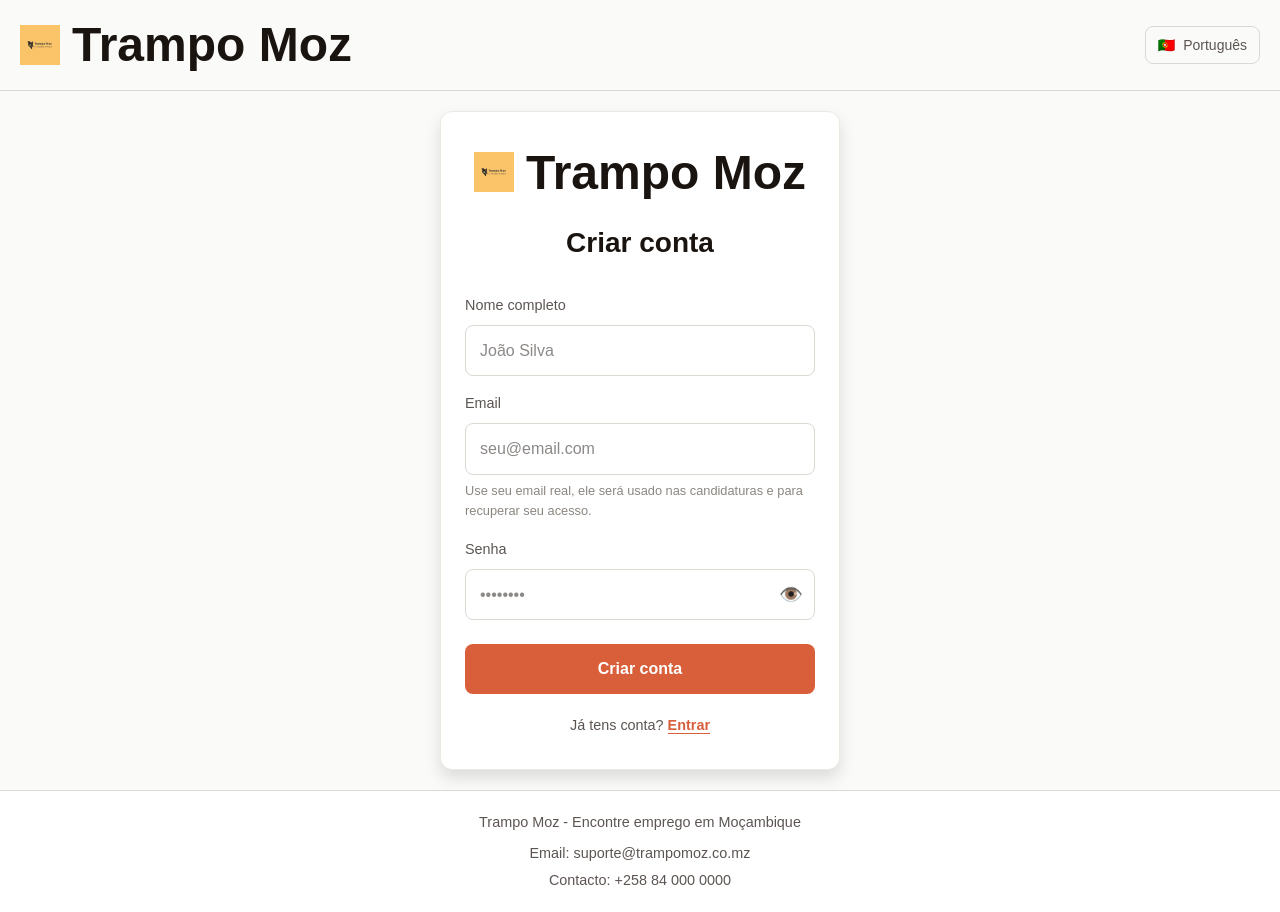
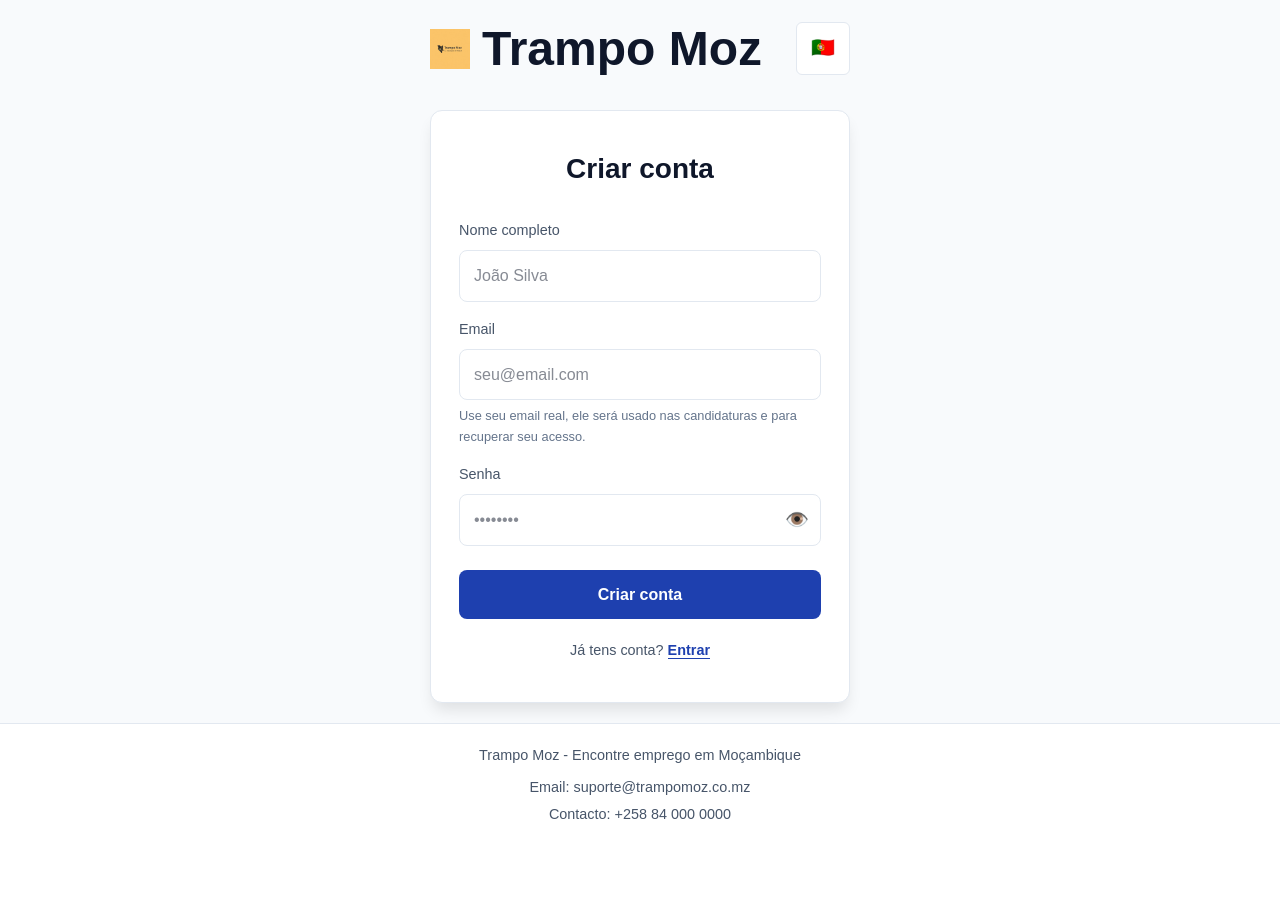
Before and after one commit to NaimaGulele/trampo-moz, a Next.js app: page /signup in a window 1280 px wide. After the commit the page ends 846 px from the top, so only its background shows below. Built offline with nearby package versions, Linux system fonts and the light colour scheme.

Commit message:
Professional design: Updated colors to professional blue/teal, fixed login page header, improved language selector with dropdown menu showing PT/EN/Xitsonga

```diff
--- a/app/components/LanguageSelector.js
+++ b/app/components/LanguageSelector.js
@@ -16,18 +16,48 @@ export default function LanguageSelector() {
   const currentLang = languages.find(l => l.code === language);
 
   return (
-    <div className="relative">
+    <div style={{ position: 'relative' }}>
       <button
         onClick={() => setIsOpen(!isOpen)}
-        className="flex items-center gap-2 px-3 py-2 rounded-lg border border-[var(--border)] hover:bg-[var(--background-alt)] transition-colors text-sm font-medium text-[var(--text-secondary)]"
+        style={{
+          display: 'flex',
+          alignItems: 'center',
+          gap: '8px',
+          padding: '10px 14px',
+          borderRadius: '6px',
+          border: '1px solid var(--border)',
+          background: 'white',
+          cursor: 'pointer',
+          fontSize: '0.95rem',
+          fontWeight: '500',
+          color: 'var(--text-secondary)',
+          transition: 'all 0.2s ease',
+        }}
+        onMouseEnter={(e) => {
+          e.target.style.backgroundColor = 'var(--background-alt)';
+        }}
+        onMouseLeave={(e) => {
+          e.target.style.backgroundColor = 'white';
+        }}
         aria-label="Change language"
       >
-        <span>{currentLang?.flag}</span>
-        <span className="hidden sm:inline">{currentLang?.label}</span>
+        <span style={{ fontSize: '1.2rem' }}>{currentLang?.flag}</span>
+        <span style={{ display: 'none' }} className="sm-inline">{currentLang?.label}</span>
       </button>
 
       {isOpen && (
-        <div className="absolute right-0 mt-2 w-40 bg-white border border-[var(--border)] rounded-lg shadow-lg z-50">
+        <div style={{
+          position: 'absolute',
+          right: 0,
+          marginTop: '8px',
+          width: '160px',
+          background: 'white',
+          border: '1px solid var(--border)',
+          borderRadius: '8px',
+          boxShadow: 'var(--shadow-lg)',
+          zIndex: 50,
+          overflow: 'hidden'
+        }}>
           {languages.map((lang) => (
             <button
               key={lang.code}
@@ -35,13 +65,33 @@ export default function LanguageSelector() {
                 changeLanguage(lang.code);
                 setIsOpen(false);
               }}
-              className={`w-full text-left px-4 py-3 hover:bg-[var(--background-alt)] transition-colors flex items-center gap-2 ${
-                language === lang.code
-                  ? 'bg-[var(--primary-light)] text-white'
-                  : 'text-[var(--foreground)]'
-              }`}
+              style={{
+                width: '100%',
+                textAlign: 'left',
+                padding: '12px 16px',
+                background: language === lang.code ? 'var(--primary)' : 'white',
+                color: language === lang.code ? 'white' : 'var(--foreground)',
+                border: 'none',
+                cursor: 'pointer',
+                display: 'flex',
+                alignItems: 'center',
+                gap: '10px',
+                fontSize: '0.95rem',
+                fontWeight: '500',
+                transition: 'all 0.2s ease',
+              }}
+              onMouseEnter={(e) => {
+                if (language !== lang.code) {
+                  e.target.style.backgroundColor = 'var(--background-alt)';
+                }
+              }}
+              onMouseLeave={(e) => {
+                if (language !== lang.code) {
+                  e.target.style.backgroundColor = 'white';
+                }
+              }}
             >
-              <span>{lang.flag}</span>
+              <span style={{ fontSize: '1.2rem' }}>{lang.flag}</span>
               <span>{lang.label}</span>
             </button>
           ))}
--- a/app/globals.css
+++ b/app/globals.css
@@ -1,42 +1,42 @@
 @import "tailwindcss";
 
-/* TrampoMoz Color System - Professional Mozambican Aesthetic */
+/* TrampoMoz Color System - Professional Web App */
 :root {
-  /* Primary Colors - Warm Professional Tones */
-  --primary: #D85F3A;
-  --primary-dark: #B84A28;
-  --primary-light: #E8755A;
+  /* Primary Colors - Professional Blue */
+  --primary: #1E40AF;
+  --primary-dark: #1e3a8a;
+  --primary-light: #3b82f6;
 
-  /* Secondary - Deep Professional Green */
-  --secondary: #2D5845;
-  --secondary-dark: #1F3C30;
-  --secondary-light: #3F7A62;
+  /* Secondary - Professional Teal */
+  --secondary: #0D9488;
+  --secondary-dark: #0f766e;
+  --secondary-light: #14b8a6;
 
-  /* Neutral Colors */
-  --background: #FAFAF9;
-  --background-alt: #F5F4F0;
-  --foreground: #1A1410;
-  --text-secondary: #5C5552;
-  --text-tertiary: #8B8680;
-  --border: #DDD8D2;
-  --border-light: #EDE9E2;
+  /* Neutral Colors - Clean Professional */
+  --background: #FFFFFF;
+  --background-alt: #F8FAFC;
+  --foreground: #0F172A;
+  --text-secondary: #475569;
+  --text-tertiary: #64748B;
+  --border: #E2E8F0;
+  --border-light: #F1F5F9;
 
   --white: #ffffff;
-  --accent: #D4A574;
+  --accent: #06B6D4;
 
   /* Status Colors */
-  --error: #C63238;
-  --error-light: #F8D7DA;
-  --success: #2D5845;
-  --success-light: #D4EDDA;
-  --warning: #E67E22;
-  --info: #D85F3A;
+  --error: #DC2626;
+  --error-light: #FEE2E2;
+  --success: #16A34A;
+  --success-light: #DCFCE7;
+  --warning: #EA580C;
+  --info: #1E40AF;
 
   /* Shadows */
-  --shadow-sm: 0 1px 3px rgba(0, 0, 0, 0.08);
-  --shadow-md: 0 2px 8px rgba(0, 0, 0, 0.1);
-  --shadow-lg: 0 8px 16px rgba(0, 0, 0, 0.12);
-  --shadow-xl: 0 12px 24px rgba(0, 0, 0, 0.15);
+  --shadow-sm: 0 1px 2px 0 rgba(0, 0, 0, 0.05);
+  --shadow-md: 0 4px 6px -1px rgba(0, 0, 0, 0.1);
+  --shadow-lg: 0 10px 15px -3px rgba(0, 0, 0, 0.1);
+  --shadow-xl: 0 20px 25px -5px rgba(0, 0, 0, 0.1);
 }
 
 /* Accessibility improvements */
--- a/app/login/page.js
+++ b/app/login/page.js
@@ -49,14 +49,15 @@ export default function Login() {
   };
 
   return (
-    <main style={{ minHeight: "100vh", display: "flex", flexDirection: "column", backgroundColor: "var(--background)" }}>
-      <div style={{ display: "flex", justifyContent: "space-between", alignItems: "center", padding: "16px 20px", borderBottom: "1px solid var(--border)" }}>
-        <Logo />
-        <LanguageSelector />
-      </div>
+    <main style={{ minHeight: "100vh", display: "flex", flexDirection: "column", backgroundColor: "var(--background-alt)" }}>
+      <div style={{ flex: 1, display: "flex", alignItems: "center", justifyContent: "center", padding: "20px" }}>
+        <div style={{ width: "100%", maxWidth: "420px" }}>
+          <div style={{ marginBottom: "32px", display: "flex", justifyContent: "space-between", alignItems: "center" }}>
+            <Logo />
+            <LanguageSelector />
+          </div>
 
-      <div style={{ flex: 1, display: "flex", alignItems: "center", justifyContent: "center", padding: "20px" }}>
-        <div style={{ width: "100%", maxWidth: "400px", background: "white", padding: "32px 24px", borderRadius: "12px", boxShadow: "var(--shadow-lg)", border: "1px solid var(--border-light)" }}>
+          <div style={{ background: "white", padding: "40px 28px", borderRadius: "12px", boxShadow: "var(--shadow-lg)", border: "1px solid var(--border)" }}>
           <div style={{ marginBottom: "24px", display: "flex", justifyContent: "center" }}>
             <Logo />
           </div>
@@ -203,6 +204,7 @@ export default function Login() {
               {t.login.createOne}
             </Link>
           </p>
+          </div>
         </div>
       </div>
 
--- a/app/signup/page.js
+++ b/app/signup/page.js
@@ -59,17 +59,15 @@ export default function Signup() {
   };
 
   return (
-    <main style={{ minHeight: "100vh", display: "flex", flexDirection: "column", backgroundColor: "var(--background)" }}>
-      <div style={{ display: "flex", justifyContent: "space-between", alignItems: "center", padding: "16px 20px", borderBottom: "1px solid var(--border)" }}>
-        <Logo />
-        <LanguageSelector />
-      </div>
+    <main style={{ minHeight: "100vh", display: "flex", flexDirection: "column", backgroundColor: "var(--background-alt)" }}>
+      <div style={{ flex: 1, display: "flex", alignItems: "center", justifyContent: "center", padding: "20px" }}>
+        <div style={{ width: "100%", maxWidth: "420px" }}>
+          <div style={{ marginBottom: "32px", display: "flex", justifyContent: "space-between", alignItems: "center" }}>
+            <Logo />
+            <LanguageSelector />
+          </div>
 
-      <div style={{ flex: 1, display: "flex", alignItems: "center", justifyContent: "center", padding: "20px" }}>
-        <div style={{ width: "100%", maxWidth: "400px", background: "white", padding: "32px 24px", borderRadius: "12px", boxShadow: "var(--shadow-lg)", border: "1px solid var(--border-light)" }}>
-          <div style={{ marginBottom: "24px", display: "flex", justifyContent: "center" }}>
-            <Logo />
-          </div>
+          <div style={{ background: "white", padding: "40px 28px", borderRadius: "12px", boxShadow: "var(--shadow-lg)", border: "1px solid var(--border)" }}>
 
           <h2 style={{ fontSize: "1.75rem", fontWeight: 700, textAlign: "center", marginBottom: "32px", color: "var(--foreground)" }}>
             {t.signup.title}
@@ -211,6 +209,7 @@ export default function Signup() {
               {t.signup.login}
             </Link>
           </p>
+          </div>
         </div>
       </div>
 
```
